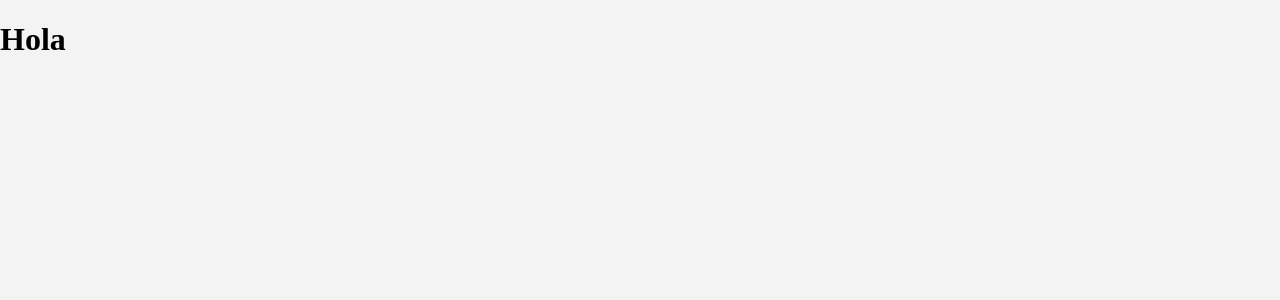
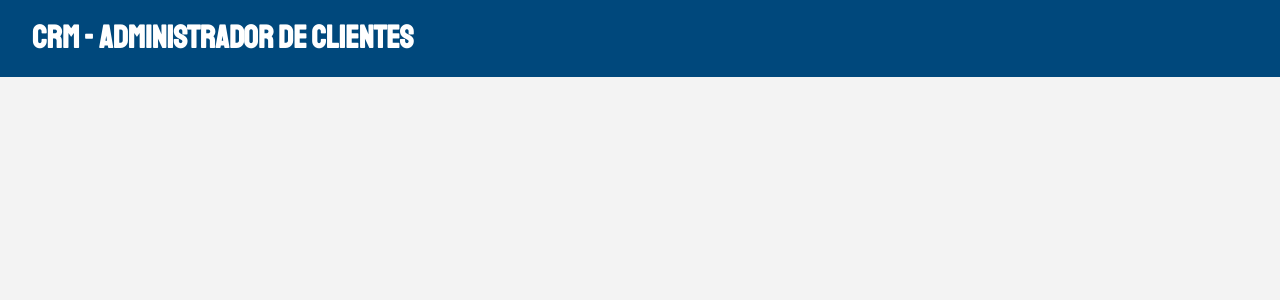
Before and after one commit to MishaelChL/cliente-api, a React (Create React App) app: page / in a window 1280 px wide. Shown: the top 300 px of the page. Built offline with nearby package versions, Linux system fonts and the light colour scheme.

Commit message:
creando los primeros componentes

```diff
--- a/public/index.html
+++ b/public/index.html
@@ -13,6 +13,7 @@
 
     <link rel="manifest" href="%PUBLIC_URL%/manifest.json" />
     <link rel="stylesheet" href="https://use.fontawesome.com/releases/v5.8.1/css/all.css" integrity="sha384-50oBUHEmvpQ+1lW4y57PTFmhCaXp0ML5d60M1M7uH2+nqUivzIebhndOJK28anvf" crossorigin="anonymous">
+    <link href="https://fonts.googleapis.com/css2?family=Staatliches&display=swap" rel="stylesheet">
     <link rel="stylesheet" href="/css/normalize.css">
     <link rel="stylesheet" href="/css/app.css">
     <title>React App</title>
--- a/src/App.js
+++ b/src/App.js
@@ -1,8 +1,14 @@
-import React from 'react';
+import React, {Fragment} from 'react';
+
+/* Layout */
+import Header from "./components/layout/Header";
 
 function App() {
   return (
-    <h1>Hola</h1>
-  )
+    <Fragment>
+      <Header/>
+    </Fragment>
+  );
 }
+
 export default App;
--- /dev/null
+++ b/src/components/layout/Header.js
@@ -0,0 +1,13 @@
+import React from 'react';
+
+const Header = () => { //Esta es una forma de crear funciones, hay otra con functions
+    return (
+        <header className="barra">
+            <div className="contenedor">
+                <h1>CRM - Administrador de Clientes</h1>
+            </div>
+        </header>
+    );
+}
+
+export default Header;
```
